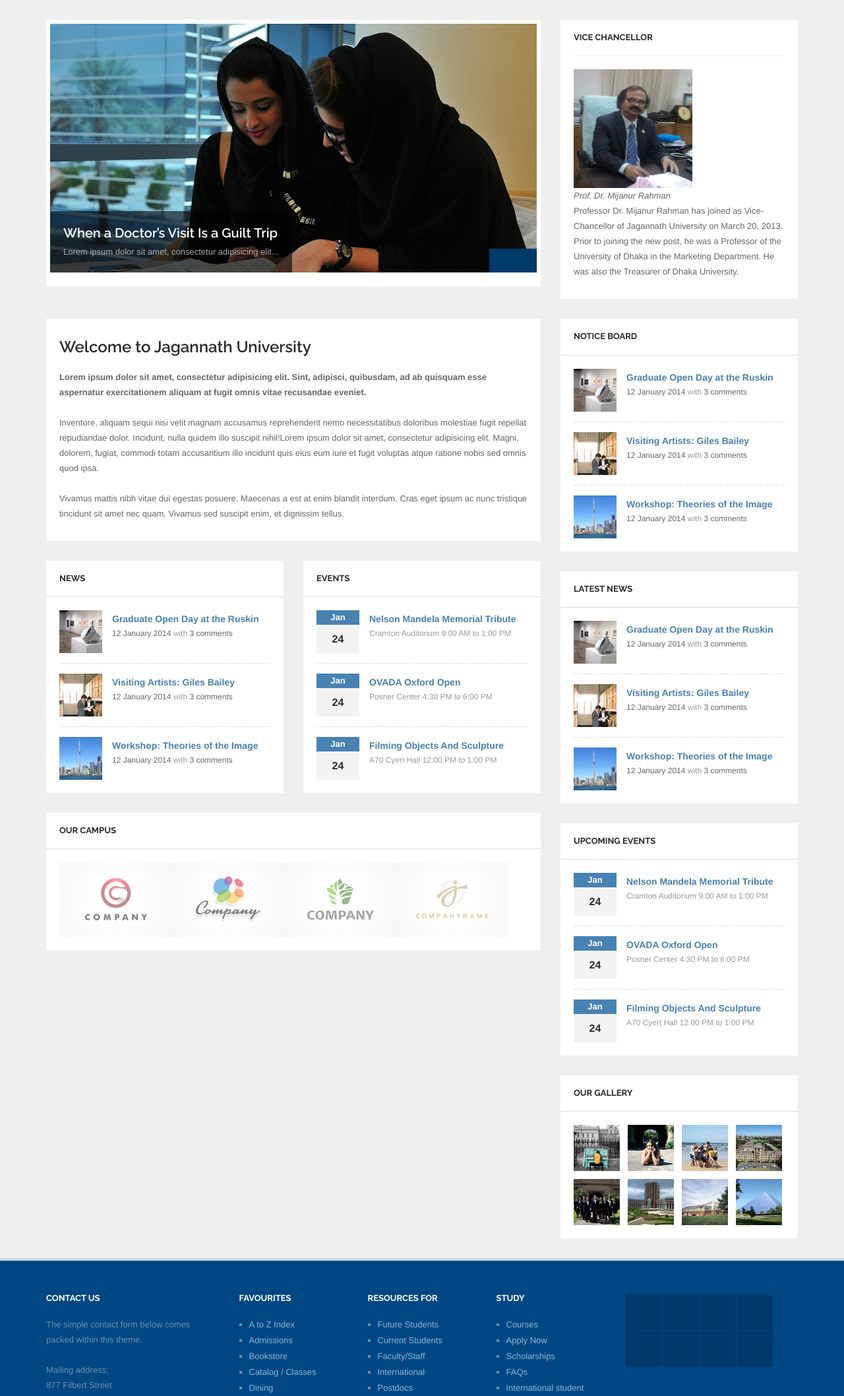
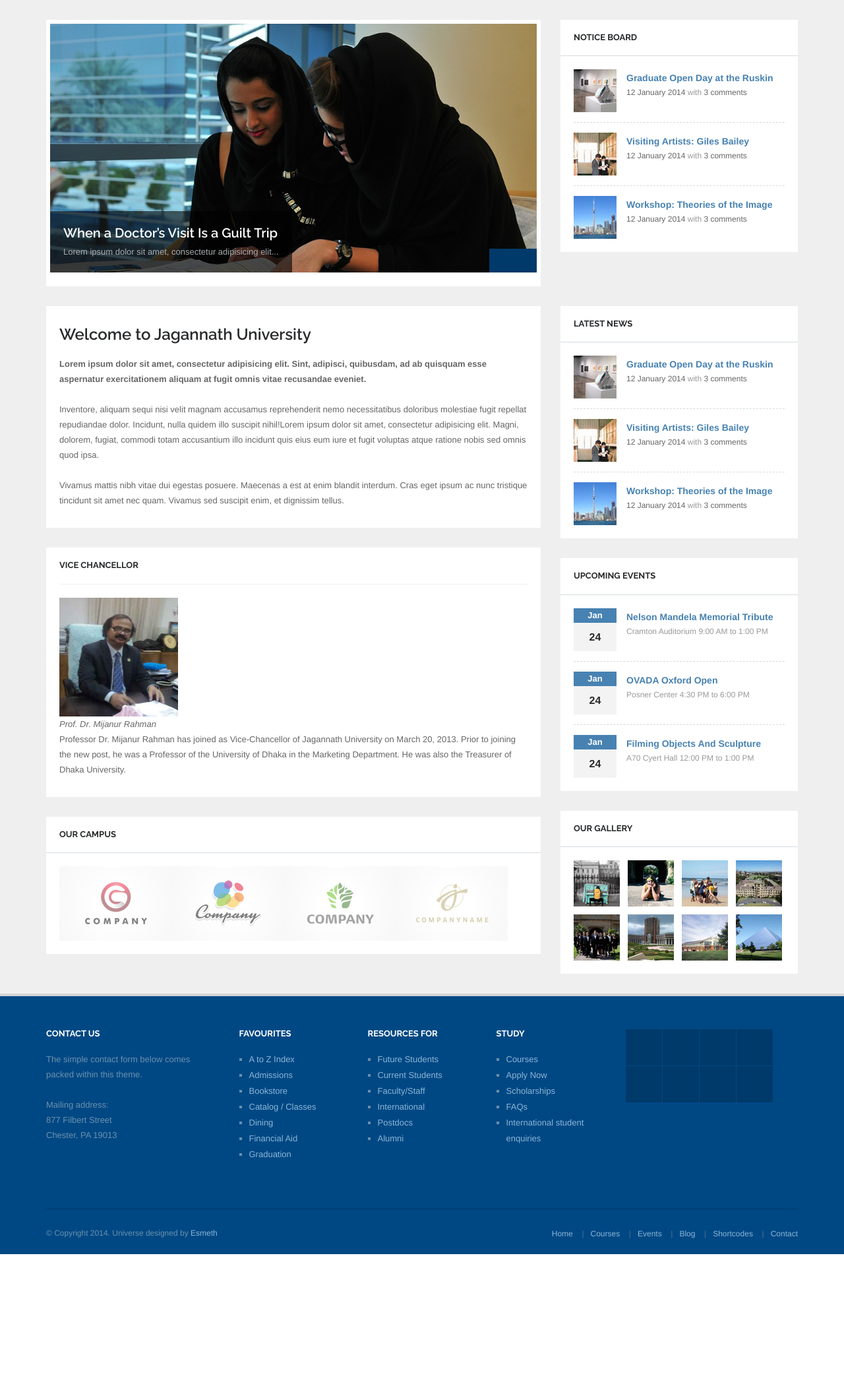
Before and after one commit to rahulyhg/JnuWebsite, a CodeIgniter app: page /database/ in a window 1280 px wide. Shown: the part 216-2332 px from the top of the page at 66% size. After the commit the page ends 2117 px from the top, so only its background shows below. Run offline with CodeIgniter, Linux system fonts and the light colour scheme; some libraries are stand-ins or nearby versions; some web fonts are replaced.

Commit message:
commit by nahid

```diff
--- a/application/views/pages/Home.php
+++ b/application/views/pages/Home.php
@@ -48,23 +48,9 @@
             </div> <!-- /.col-md-12 -->
 
             <div class="col-md-4">
-                <div class="widget-item">
-                    <div class="request-information">
-                        <h4 class="widget-title">Vice Chancellor</h4>
-                        <hr />
-                        <div style="display: inline; float: left;">
-                            <img src="images/vc.jpg" width="180" height="180" /><br />
-                            <i>Prof. Dr. Mijanur Rahman</i>
-                        </div>
-
-                        <div style="clear: both;"></div>
-                        <div>
-                                <p style="font-size: 13px;">Professor Dr. Mijanur Rahman has joined as Vice-Chancellor of Jagannath University on March 20, 2013. Prior to joining the new post, he was a Professor of the University of Dhaka in the Marketing Department. He was also the Treasurer of Dhaka University. </p>
-                        </div>
-
-
-                    </div> <!-- /.request-information -->
-                </div> <!-- /.widget-item -->
+                <?php
+                    $this->load->view('templates/NoticeSidebar');
+                    ?>
             </div> <!-- /.col-md-4 -->
         </div>
     </div>
@@ -87,83 +73,27 @@
                 <div class="row">
 
                     <!-- Show Latest Blog News -->
-                    <div class="col-md-6">
-                        <div class="widget-main">
-                            <div class="widget-main-title">
-                                <h4 class="widget-title">News</h4>
-                            </div> <!-- /.widget-main-title -->
-                            <div class="widget-inner">
-                                <div class="blog-list-post clearfix">
-                                    <div class="blog-list-thumb">
-                                        <a href="blog-single.html"><img src="images/blog/blog-small-thumb1.jpg" alt=""></a>
-                                    </div>
-                                    <div class="blog-list-details">
-                                        <h5 class="blog-list-title"><a href="blog-single.html">Graduate Open Day at the Ruskin</a></h5>
-                                        <p class="blog-list-meta small-text"><span><a href="index.html#">12 January 2014</a></span> with <span><a href="index.html#">3 comments</a></span></p>
-                                    </div>
-                                </div> <!-- /.blog-list-post -->
-                                <div class="blog-list-post clearfix">
-                                    <div class="blog-list-thumb">
-                                        <a href="blog-single.html"><img src="images/blog/blog-small-thumb2.jpg" alt=""></a>
-                                    </div>
-                                    <div class="blog-list-details">
-                                        <h5 class="blog-list-title"><a href="blog-single.html">Visiting Artists: Giles Bailey</a></h5>
-                                        <p class="blog-list-meta small-text"><span><a href="index.html#">12 January 2014</a></span> with <span><a href="index.html#">3 comments</a></span></p>
-                                    </div>
-                                </div> <!-- /.blog-list-post -->
-                                <div class="blog-list-post clearfix">
-                                    <div class="blog-list-thumb">
-                                        <a href="blog-single.html"><img src="images/blog/blog-small-thumb3.jpg" alt=""></a>
-                                    </div>
-                                    <div class="blog-list-details">
-                                        <h5 class="blog-list-title"><a href="blog-single.html">Workshop: Theories of the Image</a></h5>
-                                        <p class="blog-list-meta small-text"><span><a href="index.html#">12 January 2014</a></span> with <span><a href="index.html#">3 comments</a></span></p>
-                                    </div>
-                                </div> <!-- /.blog-list-post -->
-                            </div> <!-- /.widget-inner -->
-                        </div> <!-- /.widget-main -->
-                    </div> <!-- /col-md-6 -->
+                    <div class="col-md-12">
+                        <div class="widget-item">
+                            <div class="request-information">
+                                <h4 class="widget-title">Vice Chancellor</h4>
+                                <hr />
+                                <div style="display: inline; float: left;">
+                                    <img src="images/vc.jpg" width="180" height="180" /><br />
+                                    <i>Prof. Dr. Mijanur Rahman</i>
+                                </div>
 
-                    <!-- Show Latest Events List -->
-                    <div class="col-md-6">
-                        <div class="widget-main">
-                            <div class="widget-main-title">
-                                <h4 class="widget-title">Events</h4>
-                            </div> <!-- /.widget-main-title -->
-                            <div class="widget-inner">
-                                <div class="event-small-list clearfix">
-                                    <div class="calendar-small">
-                                        <span class="s-month">Jan</span>
-                                        <span class="s-date">24</span>
-                                    </div>
-                                    <div class="event-small-details">
-                                        <h5 class="event-small-title"><a href="event-single.html">Nelson Mandela Memorial Tribute</a></h5>
-                                        <p class="event-small-meta small-text">Cramton Auditorium 9:00 AM to 1:00 PM</p>
-                                    </div>
+                                <div style="clear: both;"></div>
+                                <div>
+                                        <p style="font-size: 13px;">Professor Dr. Mijanur Rahman has joined as Vice-Chancellor of Jagannath University on March 20, 2013. Prior to joining the new post, he was a Professor of the University of Dhaka in the Marketing Department. He was also the Treasurer of Dhaka University. </p>
                                 </div>
-                                <div class="event-small-list clearfix">
-                                    <div class="calendar-small">
-                                        <span class="s-month">Jan</span>
-                                        <span class="s-date">24</span>
-                                    </div>
-                                    <div class="event-small-details">
-                                        <h5 class="event-small-title"><a href="event-single.html">OVADA Oxford Open</a></h5>
-                                        <p class="event-small-meta small-text">Posner Center 4:30 PM to 6:00 PM</p>
-                                    </div>
-                                </div>
-                                <div class="event-small-list clearfix">
-                                    <div class="calendar-small">
-                                        <span class="s-month">Jan</span>
-                                        <span class="s-date">24</span>
-                                    </div>
-                                    <div class="event-small-details">
-                                        <h5 class="event-small-title"><a href="event-single.html">Filming Objects And Sculpture</a></h5>
-                                        <p class="event-small-meta small-text">A70 Cyert Hall 12:00 PM to 1:00 PM</p>
-                                    </div>
-                                </div>
-                            </div> <!-- /.widget-inner -->
-                        </div> <!-- /.widget-main -->
-                    </div> <!-- /.col-md-6 -->
+
+
+                            </div> <!-- /.request-information -->
+                        </div> <!-- /.widget-item -->
+
+
+                    </div> <!-- /.col-md-12 -->
 
                 </div> <!-- /.row -->
 
@@ -193,7 +123,6 @@
             <div class="col-md-4">
 
                 <?php
-                    $this->load->view('templates/NoticeSidebar');
                     $this->load->view('templates/NewsSidebar');
                     $this->load->view('templates/EventsSidebar');
                 ?>
```
